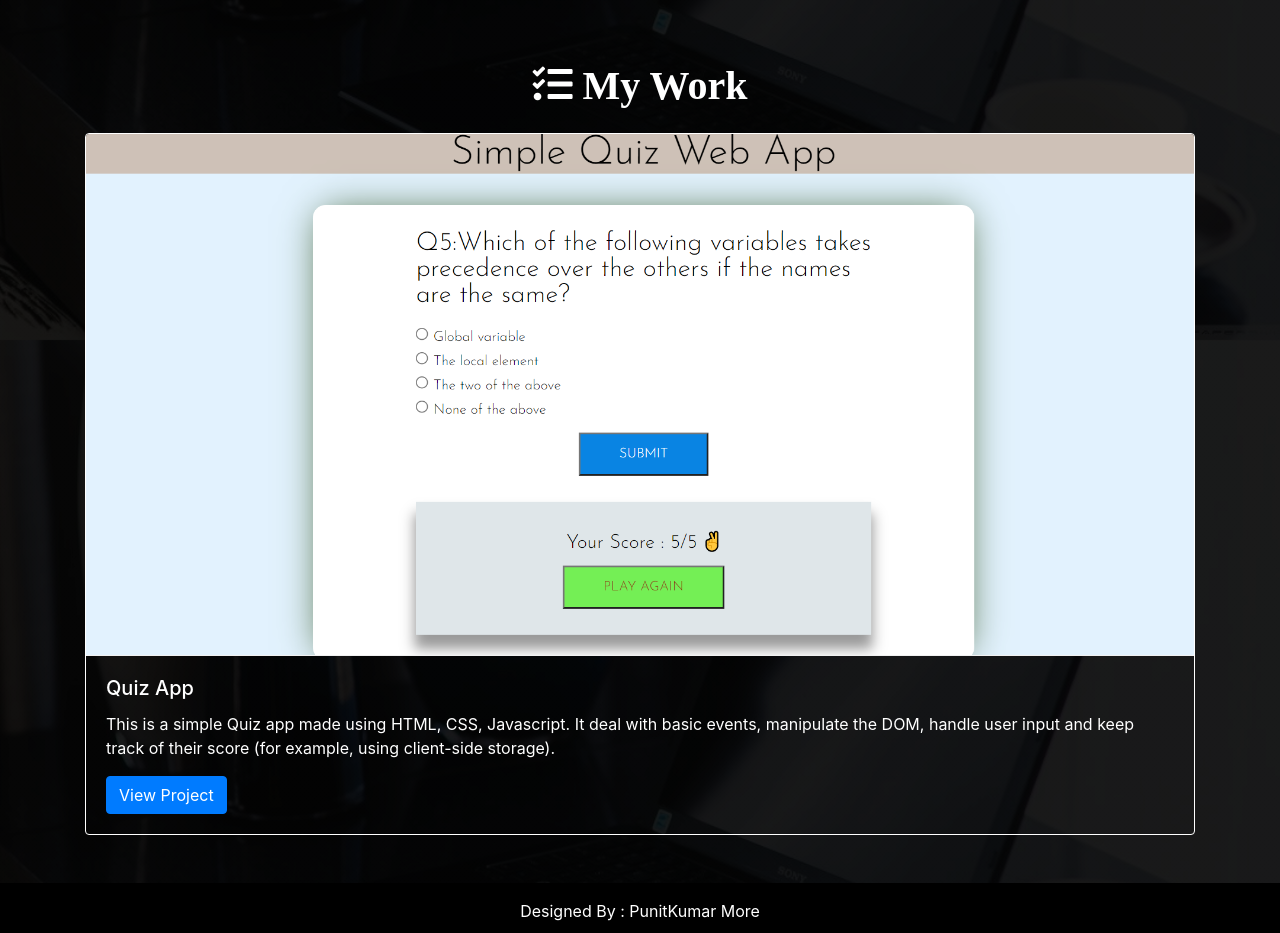
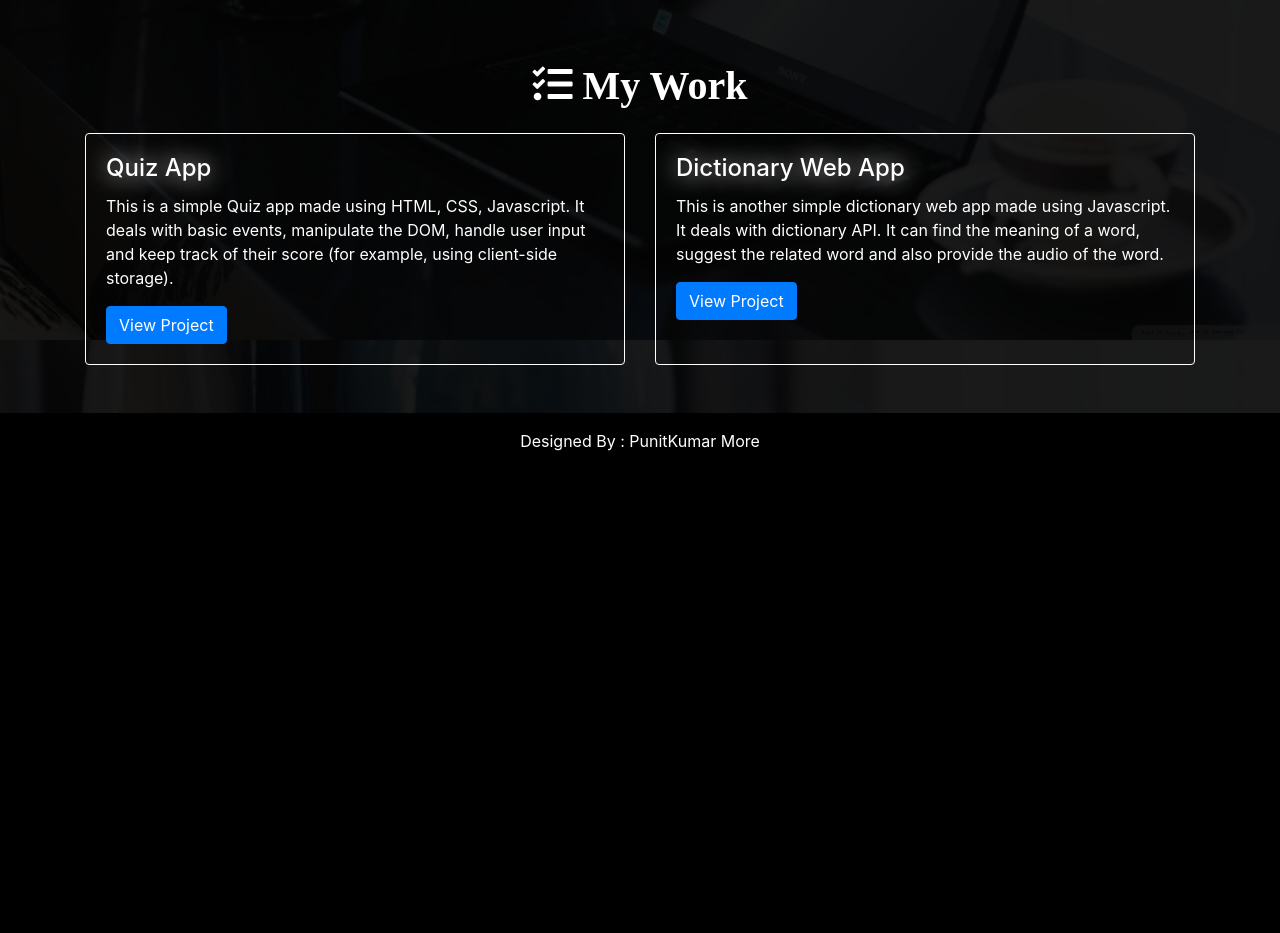
Before and after one commit to Punit-More31/Portfolio-Site, a plain HTML site: page index.html in a window 1280 px wide. Shown: the part 2060-2993 px from the top of the page. After the commit the page ends 2523 px from the top, so only its background shows below. Drawn offline with nearby package versions, Linux system fonts and the light colour scheme.

Commit message:
Add files via upload

```diff
--- a/css/style.css
+++ b/css/style.css
@@ -1,17 +1,6 @@
-body
-{
-    position: relative;
-    padding: 0;
-    /* font-family: "Montserrat", sans-serif; */
-    background: linear-gradient(rgba(1, 1, 1, 0.9), rgba(1, 1, 1, 0.9)), url("../images/lap.jpg");
-    background-color: #000000;
-    /* Used if the image is unavailable */
-    background-position: center;
-    /* Center the image */
-    background-attachment: fixed;
-    background-repeat: no-repeat;
-    /* Do not repeat the image */
-    background-size: cover;
-    /* Resize the background image to cover the entire container */
-    color: #ffffff;
+.view{
+    list-style: none;
+    text-decoration: none;
+    /* color: white; */
+
 }
--- a/index.html
+++ b/index.html
@@ -231,27 +231,29 @@ body
     <div class=" mx-auto d-block h1 text-white text-center font-weight-bolder mb-4"><i class=" fas fa-tasks"> My Work</i></div>
     <div class="container">
        <div class="card-deck">
-           <!-- <div class="card">
-                <img src="./images/quiz.jpg" alt="" class="card-img-top">
-                <div class="card-body ">
-                    <h5 class="card-title text-white">Pizza Delivery Site</h5>
-                    <p class="card-text text-white ">
-                        Lorem ipsum, dolor sit amet consectetur adipisicing elit. Eveniet, aliquam?
+
+            <div class="card ">
+                <!-- <img src="./images/quiz.jpg" alt="quiz" class="card-img-top" > -->
+                <div class="card-body">
+                    <h4 class="card-title text-white " style="text-shadow: 0rem 0rem 1.5rem">Quiz App</h4>
+                    <p class="card-text text-white">
+                         This is a simple Quiz app made using HTML, CSS, Javascript. It deals with basic events, manipulate the DOM, handle user input and keep track of their score (for example, using client-side storage).
                     </p>
                     <button class="btn btn-primary "><a href="https://punit-more31.github.io/Javascript-Quiz-App/" class="text-white"> View Project</a></button>
+
                 </div>
-            </div> -->
-
-            <div class="card ">
-                <img src="./images/quiz.png" alt="quiz" class="card-img-top" >
-                <div class="card-body">
-                    <h5 class="card-title text-white">Quiz App</h5>
-                    <p class="card-text text-white">
-                         This is a simple Quiz app made using HTML, CSS, Javascript. It deal with basic events, manipulate the DOM, handle user input and keep track of their score (for example, using client-side storage).
+            </div>
+            <div class="card">
+                <!-- <img src="./images/quiz.jpg" alt="" class="card-img-top"> -->
+                <div class="card-body ">
+                    <h4 class="card-title text-white" style="text-shadow: 0rem 0rem 1.5rem ">Dictionary Web App</h4>
+                    <p class="card-text text-white ">
+                        This is another simple dictionary web app made using Javascript. It deals with dictionary API. It can find the meaning of a word, suggest the related word and also provide the audio of the word.
                     </p>
                     <button class="btn btn-primary "><a href="https://punit-more31.github.io/Javascript-Quiz-App/" class="text-white"> View Project</a></button>
                 </div>
             </div>
+
 
 
 
```
